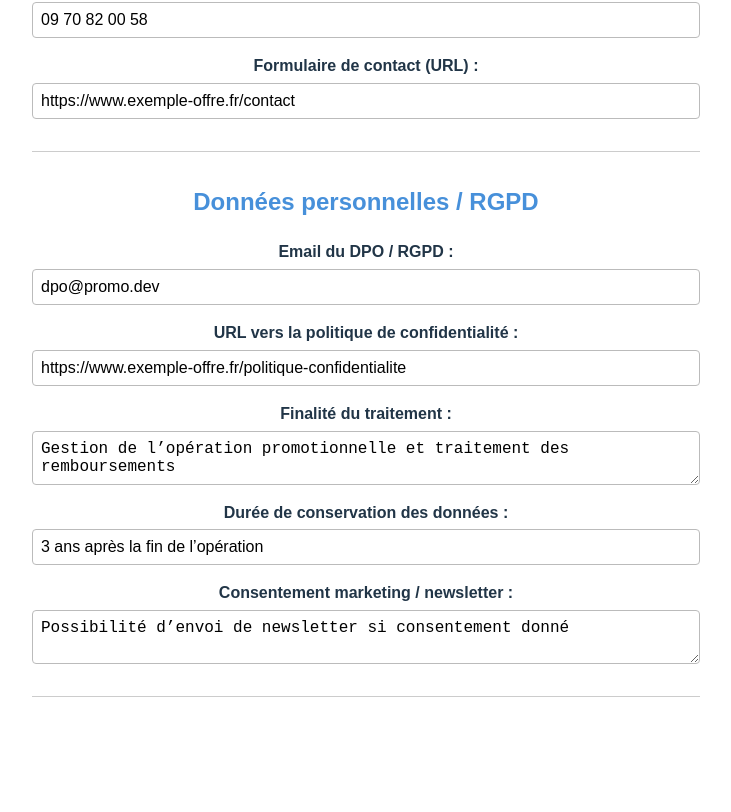
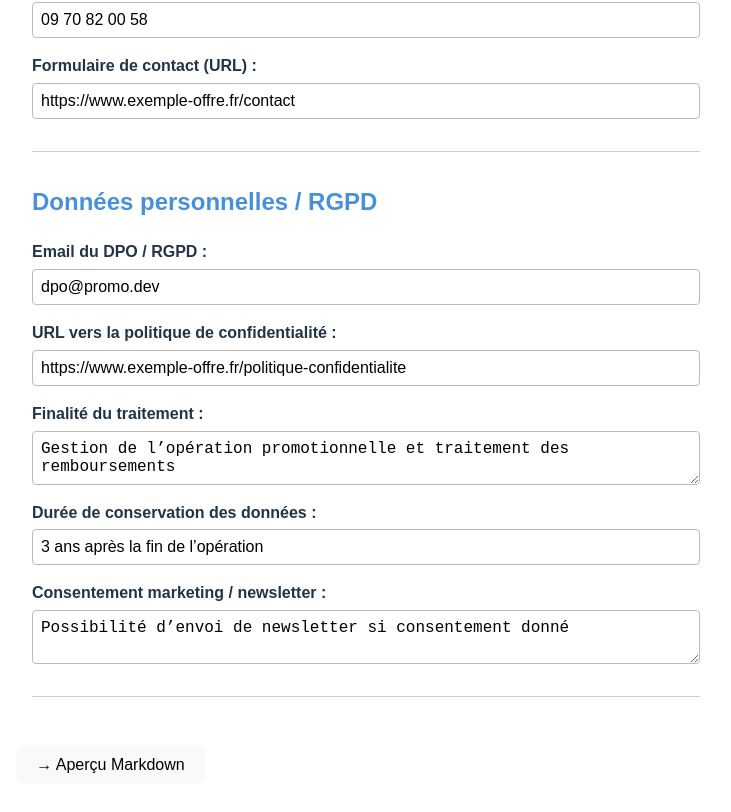
Before and after one commit to loic-job-dev/Project_opeDF, a Vue app: page / in a window 1280 px wide. Shown: the part 2947-3759 px from the top of the page, without its empty margins (274-1005 px from the left). Built offline with nearby package versions, Linux system fonts and the light colour scheme.

Commit message:
text on the left on the form, instead of centered

```diff
--- a/src/App.vue
+++ b/src/App.vue
@@ -22,5 +22,10 @@ function toggleView() {
 
     <Formulaire v-if="!showPreview" />
     <PreviewMarkdown v-else />
+
+    <button @click="toggleView">
+      {{ showPreview ? '← Retour au formulaire' : '→ Aperçu Markdown' }}
+    </button>
+
   </div>
 </template>
--- a/src/style.css
+++ b/src/style.css
@@ -62,6 +62,7 @@ button:hover {
   margin: 0 auto;
   padding: 1rem;
   font-family: Arial, sans-serif;
+  text-align: left;
 }
 
 .section {
```
Also changed, not shown: 1 other file (tests, documents, lock files or other folders).
